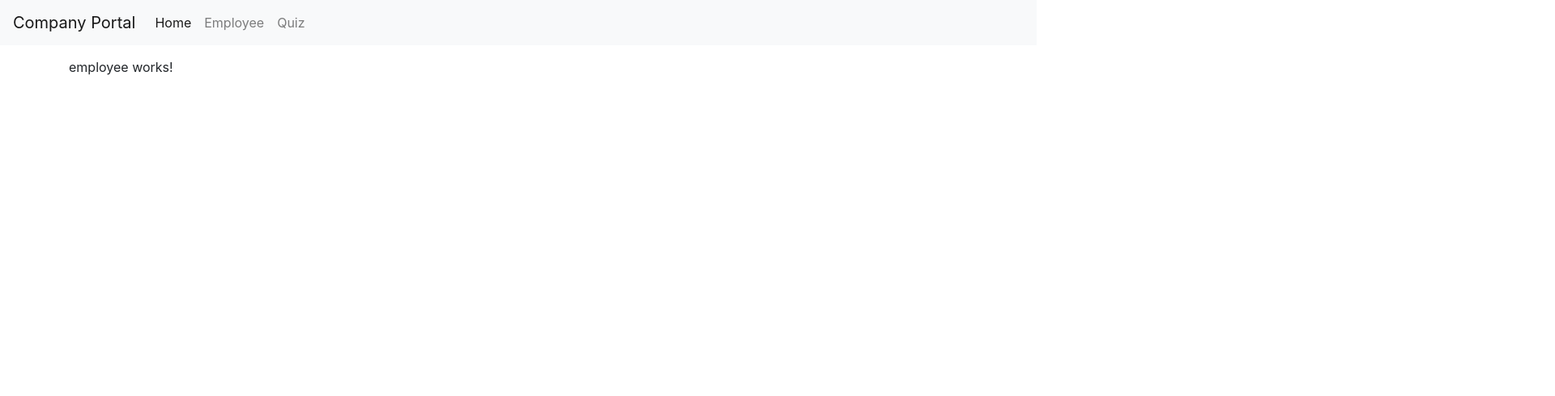
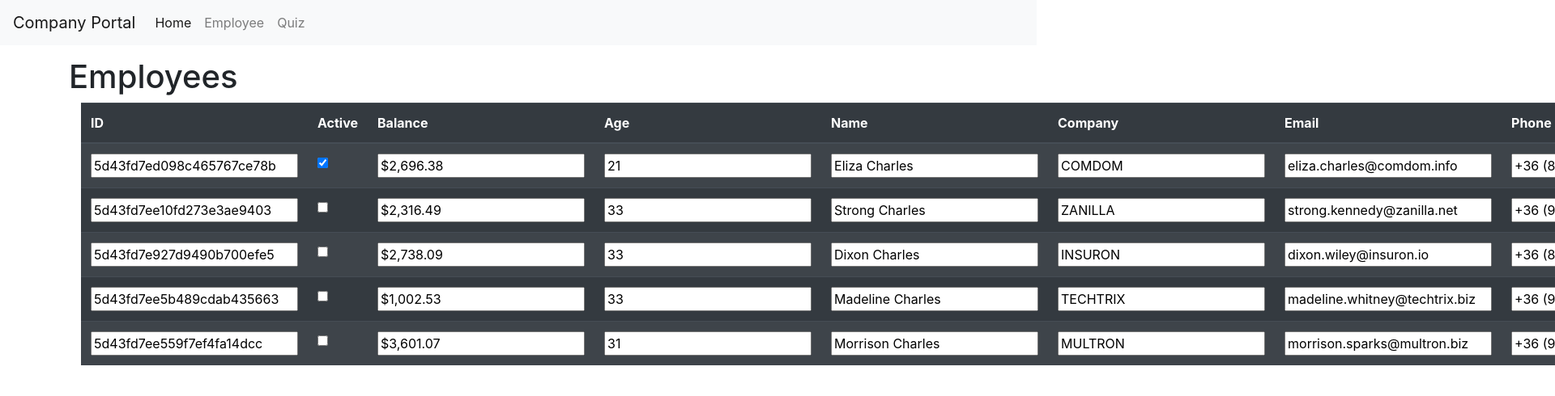
Before and after one commit to SzaboDanielZoltan/bifidusantiregularis, an Angular app: page /employee in a window 1280 px wide. Shown: the top 490 px of the page at 81% size, 1920 px wide, since content can reach past the window. Built offline with nearby package versions, Linux system fonts and the light colour scheme.

Commit message:
Employee ready

```diff
--- a/package.json
+++ b/package.json
@@ -15,7 +15,7 @@
     "@angular/common": "~8.1.2",
     "@angular/compiler": "~8.1.2",
     "@angular/core": "~8.1.2",
-    "@angular/forms": "~8.1.2",
+    "@angular/forms": "^8.1.3",
     "@angular/platform-browser": "~8.1.2",
     "@angular/platform-browser-dynamic": "~8.1.2",
     "@angular/router": "~8.1.2",
--- a/src/app/app.module.ts
+++ b/src/app/app.module.ts
@@ -1,6 +1,6 @@
 import { BrowserModule } from '@angular/platform-browser';
 import { NgModule } from '@angular/core';
-
+import { FormsModule } from '@angular/forms';
 import { AppRoutingModule } from './app-routing.module';
 import { AppComponent } from './app.component';
 import { IndexComponent } from './page/index/index.component';
@@ -22,7 +22,8 @@ import { ModalComponent } from './modal/modal.component';
   ],
   imports: [
     BrowserModule,
-    AppRoutingModule
+    AppRoutingModule,
+    FormsModule
   ],
   providers: [],
   bootstrap: [AppComponent]
--- a/src/app/model/mock-data.ts
+++ b/src/app/model/mock-data.ts
@@ -5,7 +5,7 @@ export class MockData {
     employee: Employee[] = [
         {
             "_id": "5d43fd7ed098c465767ce78b",
-            "isActive": false,
+            "isActive": true,
             "balance": "$2,696.38",
             "age": 21,
             "name": {
--- a/src/app/page/employee/employee.component.html
+++ b/src/app/page/employee/employee.component.html
@@ -1 +1,39 @@
-<p>employee works!</p>
+<header>
+    <h1> {{header}}
+    </h1>
+  </header>
+  <main>
+    <div class="container">
+      <table class="table table-striped table-dark">
+        <thead>
+          <tr>
+            <th>ID</th>
+            <th>Active</th>
+            <th>Balance</th>
+            <th>Age</th>
+            <th>Name</th>
+            <th>Company</th>
+            <th>Email</th>
+            <th>Phone</th>
+            <th>Address</th>
+            <th>Registered</th>
+          </tr>
+        </thead>
+        <tbody>
+          <tr *ngFor="let employee of employees">
+            <td><input type="text" [(ngModel)]="employee._id"></td>
+            <td><input type="checkbox" [(ngModel)]="employee.isActive" ></td>
+            <td><input type="text" [(ngModel)]="employee.balance"></td>
+            <td><input type="number" [(ngModel)]="employee.age"></td>
+            <td><input type="text" [(ngModel)]="employee.name.first+' '+employees[0].name.last"></td>
+            <td><input type="text" [(ngModel)]="employee.company"></td>
+            <td><input type="email" [(ngModel)]="employee.email"></td>
+            <td><input type="text" [(ngModel)]="employee.phone"></td>
+            <td><input type="text" [(ngModel)]="employee.address"></td>
+            <td><input type="text" [(ngModel)]="employee.registered"></td>
+          </tr>
+
+        </tbody>
+      </table>
+    </div>
+  </main>
--- a/src/app/page/employee/employee.component.ts
+++ b/src/app/page/employee/employee.component.ts
@@ -1,5 +1,6 @@
+import { Employee } from 'src/app/model/employee';
+import { MockData } from 'src/app/model/mock-data';
 import { Component, OnInit } from '@angular/core';
-
 @Component({
   selector: 'app-employee',
   templateUrl: './employee.component.html',
@@ -10,6 +11,9 @@ export class EmployeeComponent implements OnInit {
   constructor() { }
 
   ngOnInit() {
-  }
+  };
+  md: MockData = new MockData();
+  employees: Employee[] = this.md.employee;
 
+  header: string = 'Employees';
 }
```
